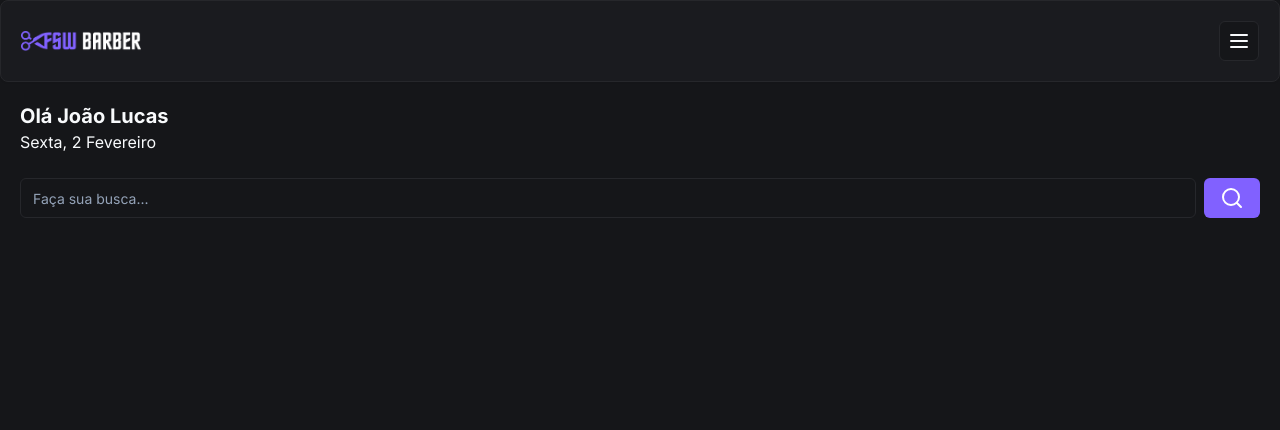
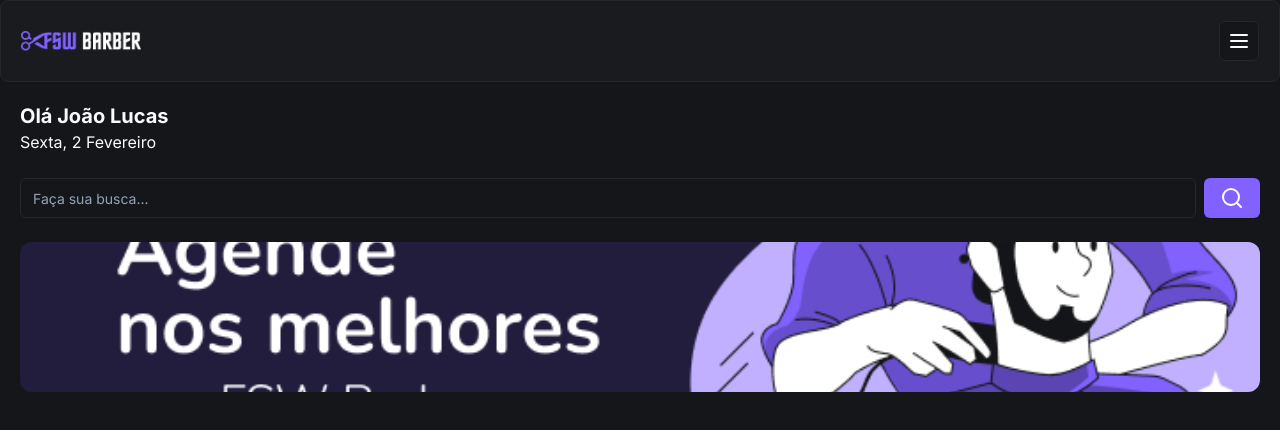
Before and after one commit to psjlucas/barber, a Next.js app: page / in a window 1280 px wide. Shown: the top 430 px of the page. Built offline with nearby package versions, Linux system fonts and the light colour scheme.

Commit message:
feat: add banner

```diff
--- a/app/page.tsx
+++ b/app/page.tsx
@@ -2,6 +2,7 @@
 import Header from "./_components/header"
 import { Button } from "./_components/ui/button"
 import { Input } from "./_components/ui/input"
+import Image from "next/image"
 
 export default function Home() {
   return (
@@ -16,6 +17,14 @@
             <SearchIcon />
           </Button>
         </div>
+        <div className="relative mt-6 h-[150px] w-full">
+          <Image
+            alt="Agende nos melhores com FSW Barber"
+            src="/banner-01.png"
+            fill
+            className="rounded-xl object-cover"
+          />
+        </div>
       </div>
     </div>
   )
```
